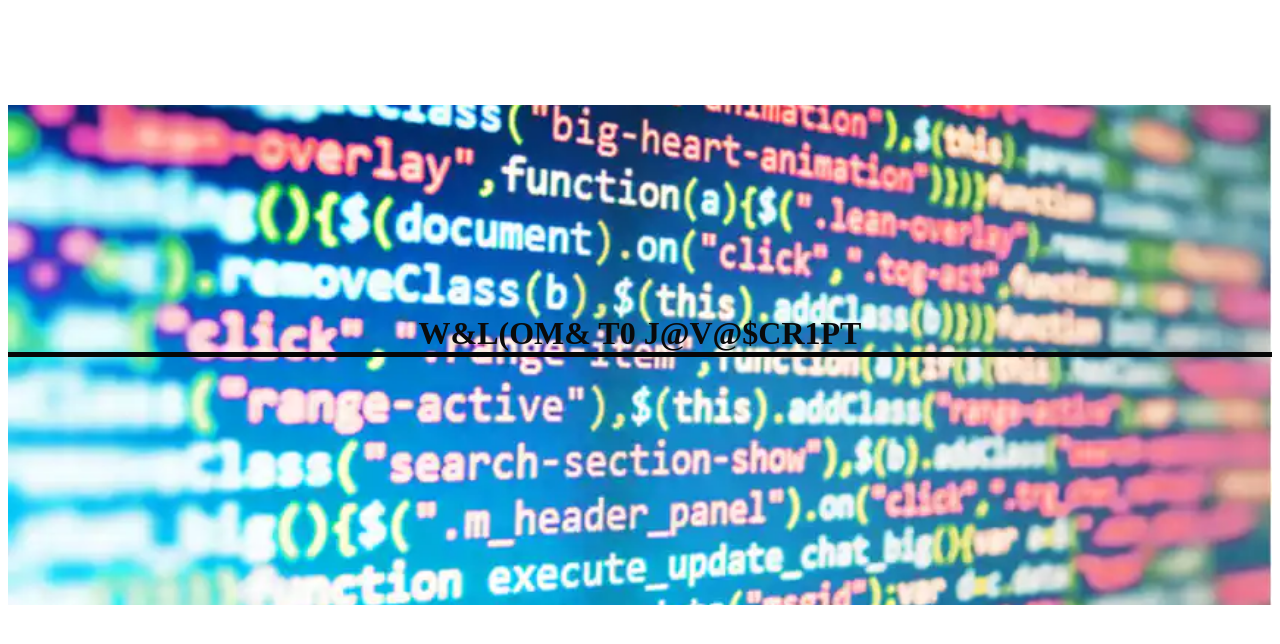
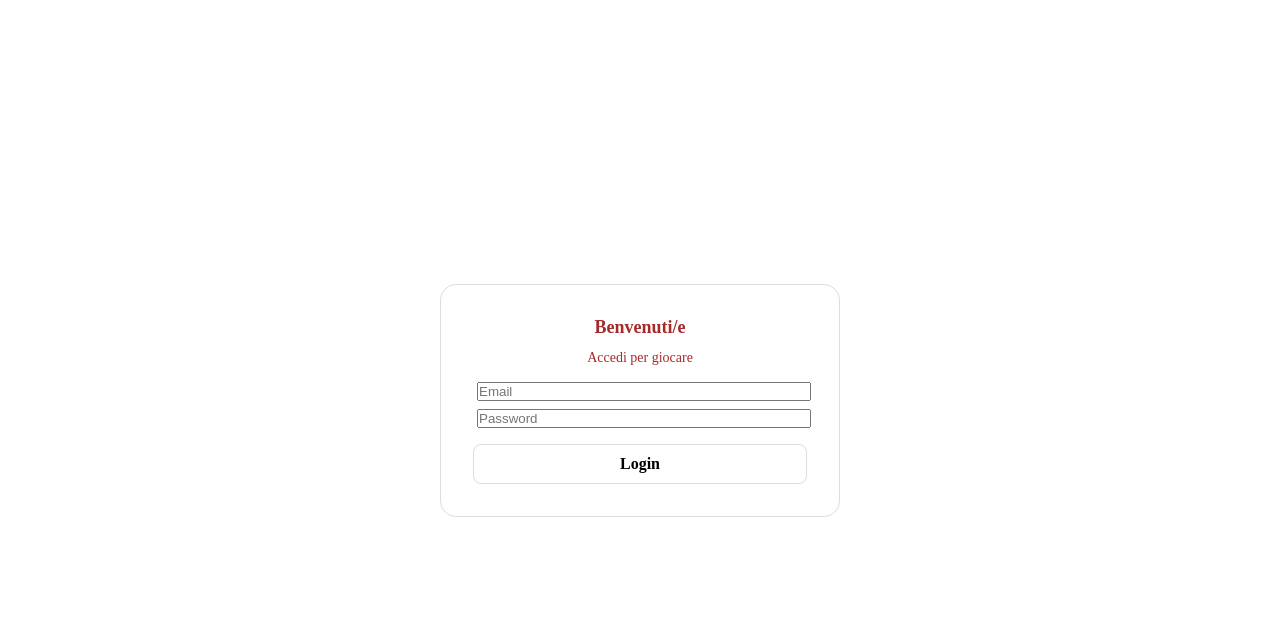
Before and after one commit to momo91-code/project-login, a plain HTML site: page index.html in a window 1280 px wide. Drawn offline with Linux system fonts and the light colour scheme.

Commit message:
edit: creazione login e check

```diff
--- a/index.html
+++ b/index.html
@@ -8,9 +8,37 @@
     <link rel="preconnect" href="https://fonts.googleapis.com">
 </head>
 <body>
-    <div class="container-img">
-        <h1>W&L(OM& T0 J@V@$CR1PT</h1>
+    <div class="main">
+      <div class="login-block">
+        <div class="title">Benvenuti/e</div>
+        <div class="subtitle">Accedi per giocare</div>
+        <form action="submit">
+          <input  name="mail" type="mail" class="input-custom" placeholder="Email">
+          <input  name="password" type="password" class="input-custom" placeholder="Password">
+        </form>
+        <div class="button-custom" onclick="checkLogin()">
+          Login
+        </div>
+      </div>
+
+      <div class="main-wrap hide" >
+        <div class="game-block">
+          <div class="title">
+            Benvenuti/e
+          </div>
+          <div class="text subtitle">
+            Inzia il gioco
+          </div>
+          <div class="button-container">
+            <div class="button-custom">
+              start
+            </div>
+          </div>
+        </div>
+      </div>
+
     </div>
-<script src="script.js"></script>
+
+    <script src="script.js"></script>
 </body>
 </html>
--- a/script.js
+++ b/script.js
@@ -1 +1,42 @@
-alert("benvenuto su javascript");
+const email = document.getElementsByClassName('input-custom')[0];
+const password = document.getElementsByClassName('input-custom')[1];
+const listAccessMail= ['mario@libero.it','gino@libero.it','monica@libero.it','emanuele@libero.it',
+  'lorenzo@libero.it','andrea@libero.it','anna@libero.it','cinzia@libero.it',
+];
+const listAccessPassword= ['marioxxx','ginorrr','monicavvv','emanuelebbb',
+  'lorenzolll','andreaqqq','annasss','cinziappp',
+];
+
+if(sessionStorage.getItem('loginDone')){
+  alreadyLogged();
+}
+
+//ESEMPIO DI OGGETTO
+// const users = [{email:'mario@libero.it',password:'marioxxx'},{email:'gino@libero.it',password:'ginorrr'},{email:'monica@libero.it',password:'monicavvv'}];
+
+function checkLogin(){
+  let emailValid = listAccessMail.includes(email.value);
+  let passwordValid =  listAccessPassword.includes(password.value);
+
+  let emailIndex = listAccessMail.indexOf(email.value);
+  let passwordIndex =  listAccessPassword.indexOf(password.value);
+
+  if((emailValid && passwordValid) && (emailIndex == passwordIndex)){
+    console.log('entra');
+    const loginBlock = document.getElementsByClassName('login-block')[0];
+    const wrapBlock = document.getElementsByClassName('main-wrap')[0];
+    loginBlock.classList.add('hide');
+    wrapBlock.classList.remove('hide');
+    sessionStorage.setItem('loginDone',true);
+  }else{
+    alert('Hai sbagliato qualcosa,ritenta')
+  }
+
+}
+
+function alreadyLogged(){
+  const loginBlock = document.getElementsByClassName('login-block')[0];
+  const wrapBlock = document.getElementsByClassName('main-wrap')[0];
+  loginBlock.classList.add('hide');
+  wrapBlock.classList.remove('hide');
+}
--- a/style.css
+++ b/style.css
@@ -1,17 +1,83 @@
-.container-img{
-background-image:url(immagini/B.Tech-CSE.webp);
-background-size: cover;
-background-repeat: no-repeat;
-background-position: center;
-margin-top: 105px;
-height: 500px;
+*{
+  padding: 0;
+  margin: 0;
+  box-sizing: border-box;
 }
 
-.container-img h1{
-text-align: center;
-font-weight: bold;
-color:rgb(10, 10, 10);
-border-bottom: 5px solid rgb(6, 6, 6);
-align-items: center;
-padding-top:210px;
+.main{
+  display: flex;
+  align-items: center;
+  justify-content: center;
+  min-height: 100vh;
 }
+
+.login-block{
+  display: flex;
+  flex-direction: column;
+  align-items: center;
+  width: 400px;
+  height: fit-content;
+  padding: 32px;
+  background-color: #fff;
+  border: 0.68px solid #ddd;
+  border-radius: 16px;
+  gap: 12px;
+}
+
+.title{
+  font-size: 18px;
+  font-weight: 700;
+  text-align: center;
+  color:brown;
+}
+.subtitle{
+  font-size: 14px;
+  font-weight: 500;
+  text-align: center;
+  color:brown;
+}
+
+.input-custom{
+  width: 100%;
+  margin: 4px;
+}
+
+.button-custom{
+  display: flex;
+  align-items: center;
+  justify-content: center;
+  font-weight: 800;
+  width: 100%;
+  height: 40px;
+  border-radius: 8px;
+  border: 0.68px solid #ddd;
+  cursor: pointer;
+  padding: 0px 12px;
+
+}
+.button-custom:hover{
+  background-color: rgba(173, 250, 250, 0.781);
+}
+.main-wrap{
+  display: flex;
+  align-items: center;
+  justify-content: center;
+  width: 100%;
+  height: 100vh;
+  background-color: beige;
+}
+.game-block{
+  display: flex;
+  flex-direction: column;
+  align-items: center;
+  width: 400px;
+  height: fit-content;
+  padding: 32px;
+  background-color: #fff;
+  border: 0.68px solid #ddd;
+  border-radius: 16px;
+  gap: 12px;
+}
+.hide{
+  display: none;
+}
```
